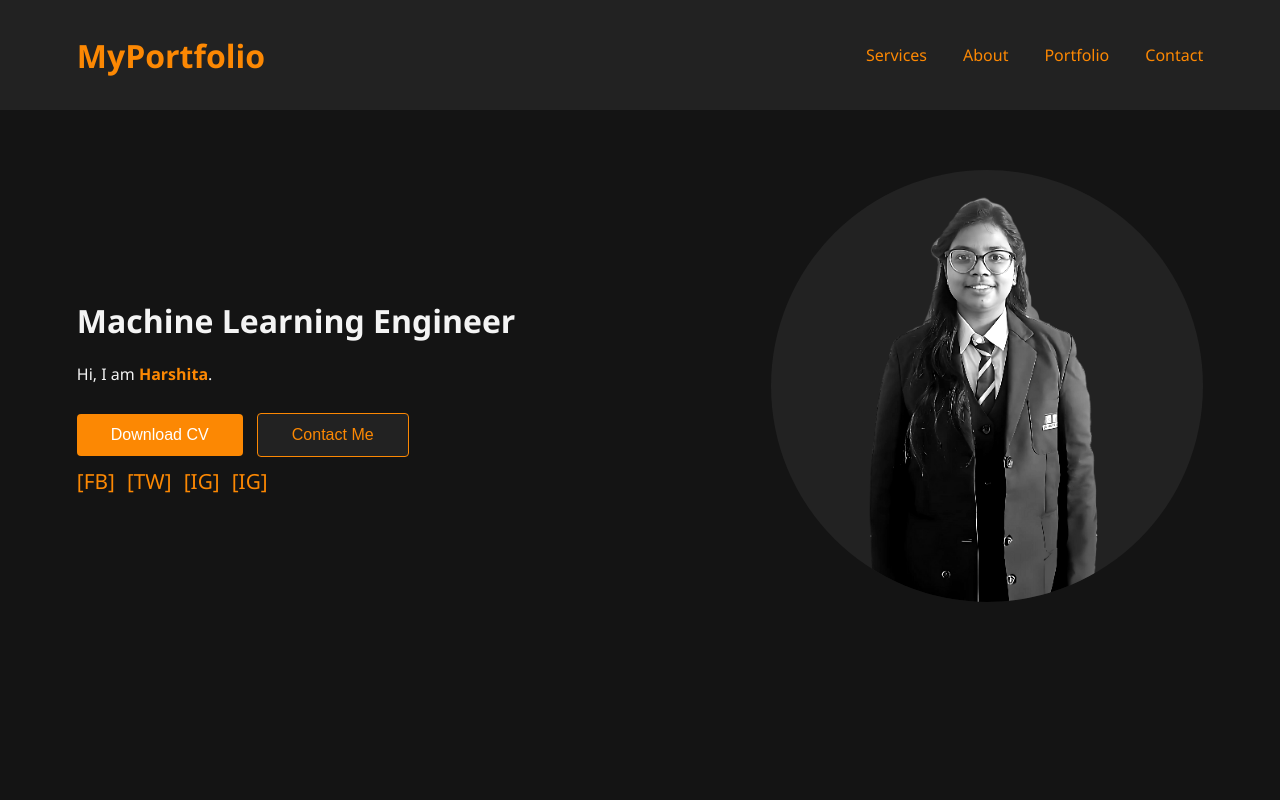
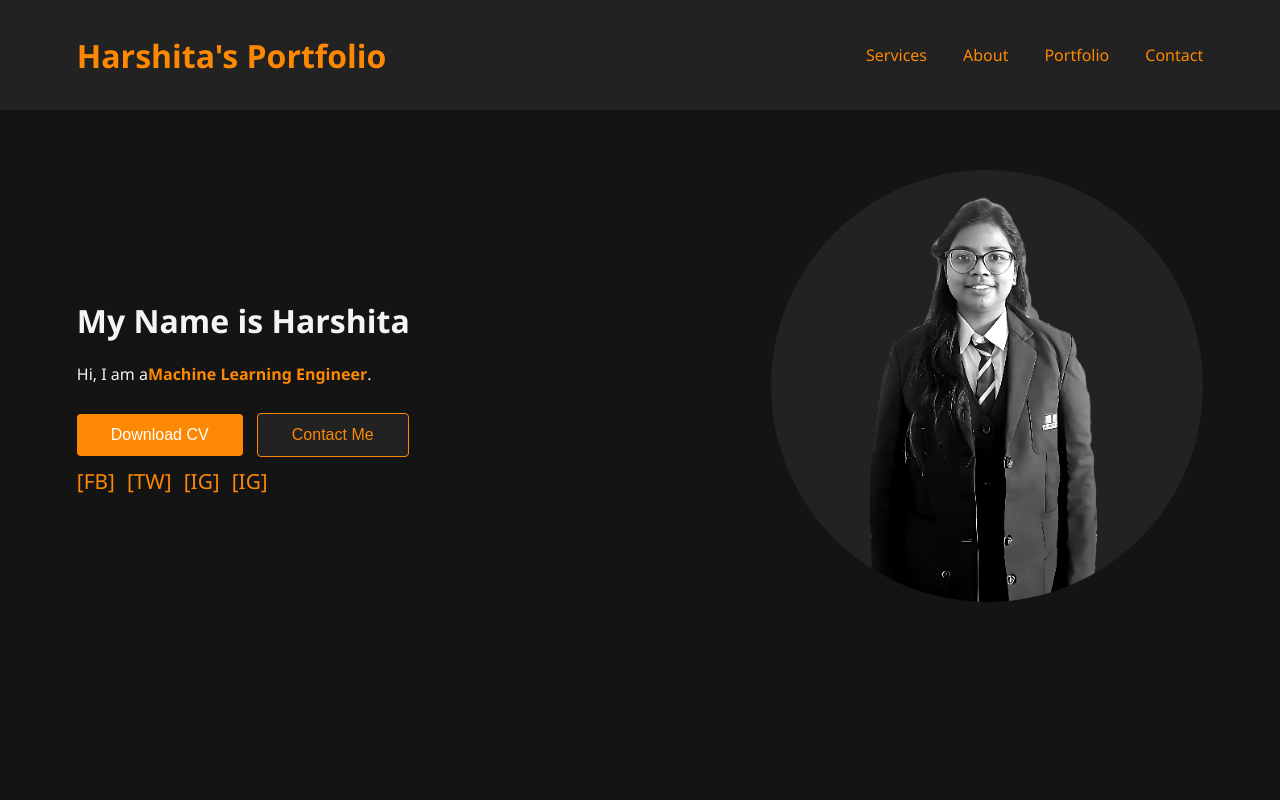
Before and after one commit to HARSHITA005-GARG/HARSHITA005-GARG.github.io, a plain HTML site: page index.html in a window 1280 px wide. Shown: the top 800 px of the page. Drawn offline with Linux system fonts and the light colour scheme.

Commit message:
Name change

```diff
--- a/index.html
+++ b/index.html
@@ -3,14 +3,14 @@
 <head>
   <meta charset="UTF-8" />
   <meta name="viewport" content="width=device-width, initial-scale=1.0"/>
-  <title>UI/UX Designer Portfolio</title>
+  <title>My Portfolio</title>
   <link rel="stylesheet" href="styles.css">
 </head>
 <body>
   <!-- Header Section -->
   <header>
     <nav>
-      <div class="logo">MyPortfolio</div>
+      <div class="logo">Harshita's Portfolio</div>
       <ul>
         <li><a href="#services">Services</a></li>
         <li><a href="#about">About</a></li>
@@ -20,8 +20,8 @@
     </nav>
     <div class="hero">
       <div class="hero-content">
-        <h1>Machine Learning Engineer</h1>
-        <p>Hi, I am <span class="highlight">Harshita</span>.</p>
+        <h1>My Name is Harshita</h1>
+        <p>Hi, I am a<span class="highlight">Machine Learning Engineer</span>.</p>
         <button class="main-btn">Download CV</button>
         <button class="secondary-btn">Contact Me</button>
         <div class="social-links">
```
